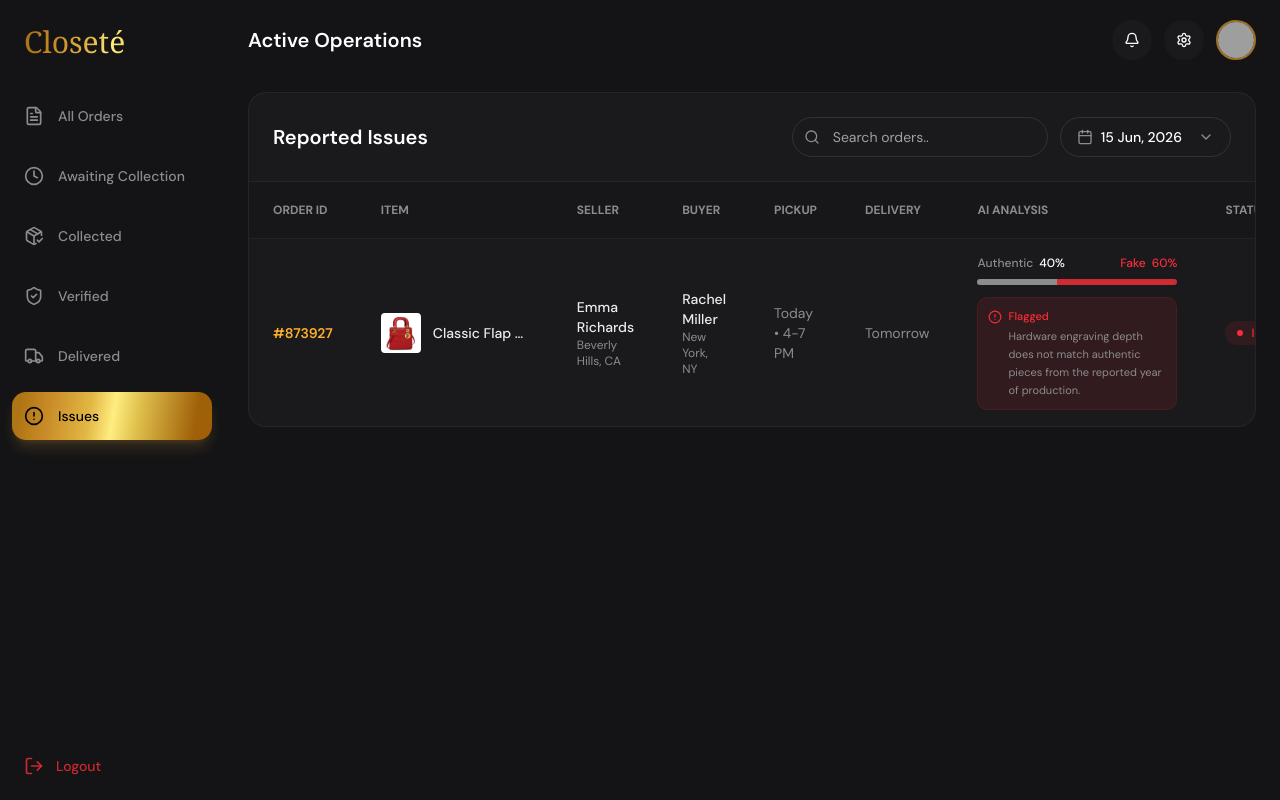
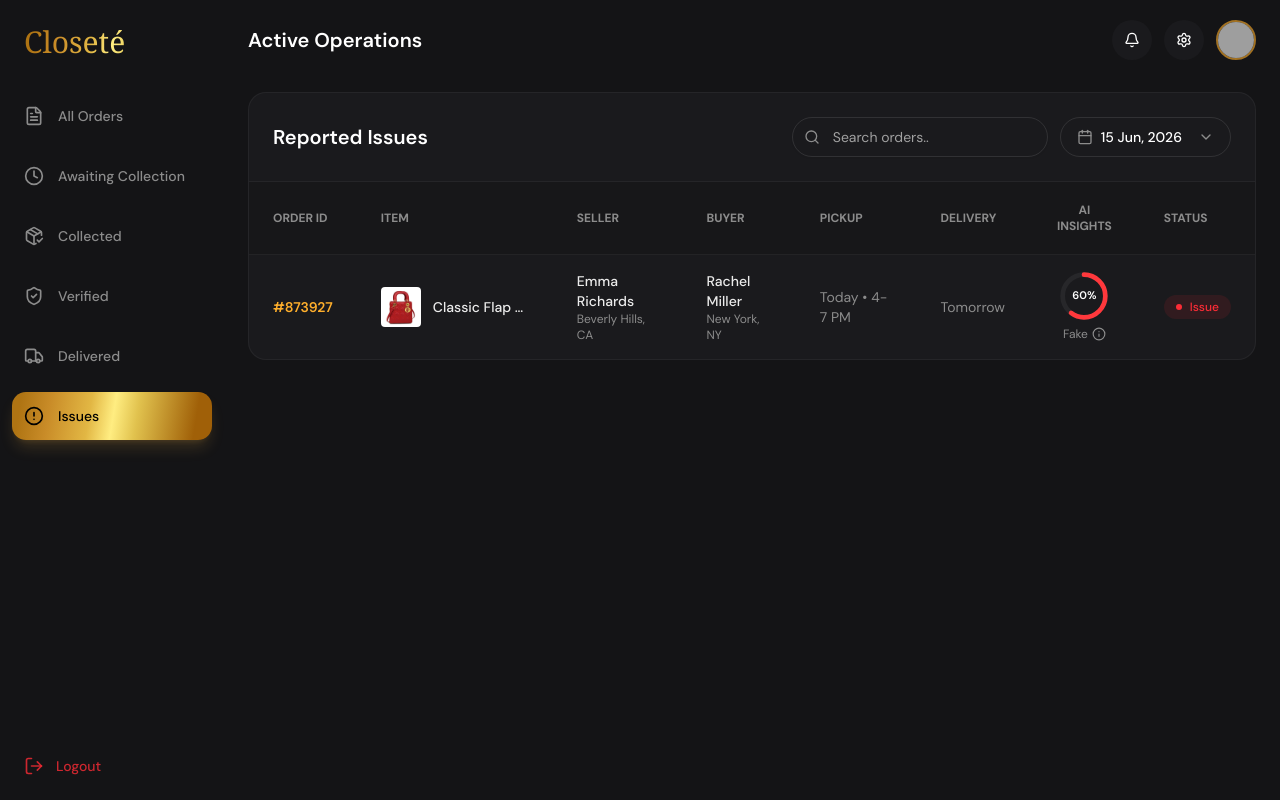
Before and after one commit to pronoy656/closete-admin-dashboard, a Next.js app: page /issues in a window 1280 px wide. Built offline with nearby package versions, Linux system fonts and the light colour scheme; grey boxes are pictures that could not be loaded.

Commit message:
icon size chnage and improve ai insights coloumn

```diff
--- a/src/components/auth/LoginForm.tsx
+++ b/src/components/auth/LoginForm.tsx
@@ -32,7 +32,7 @@ export default function LoginForm() {
 
       <form onSubmit={onSubmit} className="space-y-6">
         <div>
-          <label className="text-sm font-medium text-[#EBEBEB] mb-4 block">User name</label>
+          <label className="text-sm font-medium text-[#EBEBEB] mb-2.5 block">User name</label>
           <CustomInput
             type="text"
             required
@@ -42,7 +42,7 @@ export default function LoginForm() {
         </div>
 
         <div className="text-left">
-          <label className="text-sm font-medium text-[#EBEBEB] mb-4 block">Password</label>
+          <label className="text-sm font-medium text-[#EBEBEB] mb-2.5 block">Password</label>
           <CustomInput
             type={showPassword ? "text" : "password"}
             required
@@ -52,7 +52,7 @@ export default function LoginForm() {
               <button
                 type="button"
                 onClick={() => setShowPassword(!showPassword)}
-                className="hover:text-white transition-colors"
+                className="hover:text-white transition-colors flex items-center justify-center"
               >
                 {showPassword ? <EyeOff className="h-5 w-5" /> : <Eye className="h-5 w-5" />}
               </button>
--- a/src/components/auth/ResetEmailForm.tsx
+++ b/src/components/auth/ResetEmailForm.tsx
@@ -29,7 +29,7 @@ export default function ResetEmailForm() {
 
       <form onSubmit={onSubmit} className="space-y-6">
         <div className="text-left">
-          <label className="text-sm font-medium text-[#EBEBEB] mb-4 block">Email</label>
+          <label className="text-sm font-medium text-[#EBEBEB] mb-3.5 block">Email</label>
           <CustomInput
             type="email"
             required
--- a/src/components/dashboard/OrderTable.tsx
+++ b/src/components/dashboard/OrderTable.tsx
@@ -121,7 +121,7 @@ export default function OrderTable({ title, filterStatus, showAllStatuses }: Ord
         </div>
 
         {/* Table */}
-        <div className="w-full overflow-x-auto">
+        <div className="w-full overflow-x-auto overflow-y-hidden">
           <table className="w-full text-sm text-left">
             <thead className="text-xs text-[#8C8C8C] uppercase font-semibold border-b border-white/5 bg-[#141416]/50">
               <tr>
@@ -131,7 +131,7 @@ export default function OrderTable({ title, filterStatus, showAllStatuses }: Ord
                 <th className="px-6 py-5">BUYER</th>
                 <th className="px-6 py-5">PICKUP</th>
                 <th className="px-6 py-5">DELIVERY</th>
-                <th className="px-6 py-5">AI ANALYSIS</th>
+                <th className="px-6 py-5 text-center">AI INSIGHTS</th>
                 <th className="px-6 py-5">STATUS</th>
               </tr>
             </thead>
@@ -189,42 +189,79 @@ export default function OrderTable({ title, filterStatus, showAllStatuses }: Ord
                     <td className="px-6 py-4 text-[#8C8C8C]">
                       {order.delivery}
                     </td>
-                    <td className="px-6 py-4 align-top">
+                    <td className="px-6 py-4 text-center">
                       {order.aiAnalysis ? (
-                        <div className="flex flex-col gap-2 min-w-[200px] max-w-[280px]">
-                          {/* Top row with icons and percentages */}
-                          <div className="flex justify-between items-center text-xs font-medium">
-                            <div className="flex items-center gap-1.5 text-[#8C8C8C]">
-                              <span>Authentic</span>
-                              <span className="text-white">{order.aiAnalysis.originalPercent}%</span>
-                            </div>
-                            <div className={`flex items-center gap-1.5 ${order.aiAnalysis.fakePercent > 0 ? 'text-red-500' : 'text-white'}`}>
-                              <span>Fake</span>
-                              <span>{order.aiAnalysis.fakePercent}%</span>
-                            </div>
-                          </div>
+                        (() => {
+                          const isAuthentic = (order.aiAnalysis.originalPercent ?? 0) >= (order.aiAnalysis.fakePercent ?? 0);
+                          const percentage = isAuthentic ? order.aiAnalysis.originalPercent : order.aiAnalysis.fakePercent;
+                          const strokeColor = isAuthentic ? "#107D2C" : "#FF383C";
+                          const radius = 16;
+                          const circumference = 2 * Math.PI * radius;
+                          const strokeDashoffset = circumference - (percentage / 100) * circumference;
+                          const tooltipReason = order.aiAnalysis.reason || "Materials, hardware engravings, and logo stamps are fully consistent with authentic brand specifications.";
 
-                          {/* Progress bar */}
-                          <div className="w-full h-1.5 rounded-full bg-[#27272A] overflow-hidden flex">
-                            <div className="h-full bg-[#8C8C8C] transition-all duration-1000 ease-out" style={{ width: `${order.aiAnalysis.originalPercent}%` }} />
-                            <div className="h-full bg-red-500/80 transition-all duration-1000 ease-out" style={{ width: `${order.aiAnalysis.fakePercent}%` }} />
-                          </div>
+                          const tooltipBg = isAuthentic ? "bg-[#142518] border-[#1D3C22]" : "bg-[#2D1416] border-[#4C1C1F]";
+                          const caretBorderColor = isAuthentic ? "border-b-[#1D3C22]" : "border-b-[#4C1C1F]";
+                          const caretBgColor = isAuthentic ? "border-b-[#142518]" : "border-b-[#2D1416]";
 
-                          {/* Reason */}
-                          {order.aiAnalysis.fakePercent >= 50 && order.aiAnalysis.reason && (
-                            <div className="mt-1 text-[11px] leading-relaxed text-[#8C8C8C] bg-red-500/10 p-2.5 rounded-lg border border-red-500/10">
-                              <div className="flex items-start gap-1.5">
-                                <AlertCircle className="w-3.5 h-3.5 text-red-500 shrink-0 mt-0.5" />
-                                <div>
-                                  <span className="block text-red-500 font-medium mb-0.5">Flagged</span>
-                                  {order.aiAnalysis.reason}
+                          return (
+                            <div className="flex flex-col items-center justify-center gap-1.5 mx-auto w-fit">
+                              {/* Circular progress bar */}
+                              <div className="relative flex items-center justify-center w-12 h-12">
+                                <svg className="w-full h-full transform -rotate-90" viewBox="0 0 36 36">
+                                  {/* Background Track */}
+                                  <circle
+                                    cx="18"
+                                    cy="18"
+                                    r={radius}
+                                    fill="none"
+                                    stroke="#27272A"
+                                    strokeWidth="3.5"
+                                  />
+                                  {/* Progress Segment */}
+                                  <circle
+                                    cx="18"
+                                    cy="18"
+                                    r={radius}
+                                    fill="none"
+                                    stroke={strokeColor}
+                                    strokeWidth="3.5"
+                                    strokeDasharray={circumference}
+                                    strokeDashoffset={strokeDashoffset}
+                                    strokeLinecap="round"
+                                    className="transition-all duration-1000 ease-out"
+                                  />
+                                </svg>
+                                <span className="absolute text-[11px] font-semibold text-white">{percentage}%</span>
+                              </div>
+
+                              {/* Label & Tooltip */}
+                              <div
+                                onClick={(e) => e.stopPropagation()}
+                                className="relative group/tooltip inline-flex items-center gap-1 cursor-pointer"
+                              >
+                                <span className="text-xs text-[#8C8C8C] group-hover/tooltip:text-white transition-colors">
+                                  {isAuthentic ? "Authentic" : "Fake"}
+                                </span>
+                                <Info className="w-3.5 h-3.5 text-[#8C8C8C] group-hover/tooltip:text-white transition-colors" />
+
+                                {/* Tooltip box */}
+                                <div className={`absolute top-full left-1/2 -translate-x-1/2 mt-2.5 w-64 p-3 ${tooltipBg} border text-white text-xs rounded-xl shadow-2xl hidden group-hover/tooltip:block z-50 pointer-events-none text-center`}>
+                                  {/* Caret border */}
+                                  <div className={`absolute bottom-full left-1/2 -translate-x-1/2 w-0 h-0 border-l-[6px] border-l-transparent border-r-[6px] border-r-transparent border-b-[6px] ${caretBorderColor}`} />
+                                  {/* Caret inner */}
+                                  <div className={`absolute bottom-full left-1/2 -translate-x-1/2 w-0 h-0 border-l-[5px] border-l-transparent border-r-[5px] border-r-transparent border-b-[5px] ${caretBgColor} translate-y-[1px]`} />
+
+                                  <span className="block leading-relaxed">
+                                    {tooltipReason}
+                                  </span>
                                 </div>
                               </div>
                             </div>
-                          )}
-                        </div>
+                          );
+                        })()
                       ) : (
-                        <div className="flex items-center gap-2 text-xs text-[#8C8C8C]">
+                        <div className="flex flex-col items-center justify-center gap-2 text-xs text-[#8C8C8C] mx-auto w-fit">
                           <Loader2 className="w-3.5 h-3.5 animate-spin" />
                           <span>Analyzing...</span>
                         </div>
--- a/src/components/ui/CustomInput.tsx
+++ b/src/components/ui/CustomInput.tsx
@@ -18,7 +18,7 @@ export function CustomInput({
   return (
     <div className={cn("relative", containerClassName)}>
       {leftIcon && (
-        <div className="absolute left-4 top-1/2 -translate-y-1/2 text-[#8C8C8C]">
+        <div className="absolute left-4 top-1/2 -translate-y-1/2 text-[#8C8C8C] flex items-center justify-center">
           {leftIcon}
         </div>
       )}
@@ -32,7 +32,7 @@ export function CustomInput({
         {...props}
       />
       {rightIcon && (
-        <div className="absolute right-4 top-1/2 -translate-y-1/2 text-[#8C8C8C]">
+        <div className="absolute right-4 top-1/2 -translate-y-1/2 text-[#8C8C8C] flex items-center justify-center">
           {rightIcon}
         </div>
       )}
```
Also changed, not shown: src/components/auth/NewPasswordForm.tsx (+4 -4 lines).
